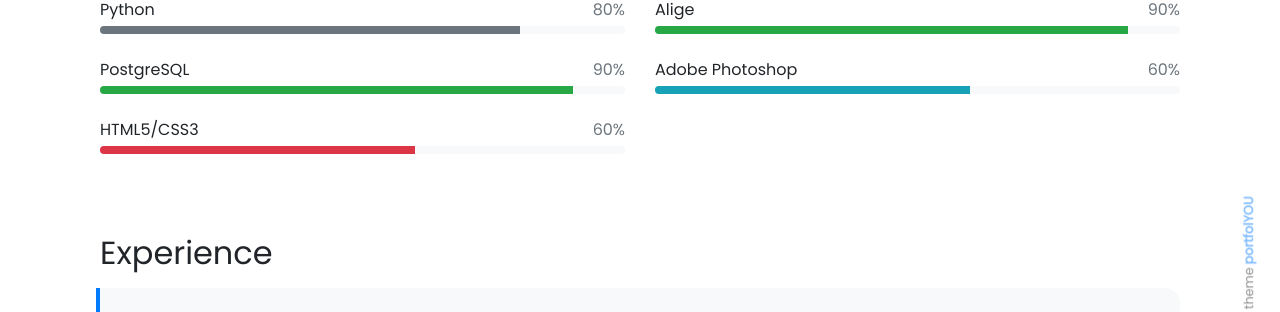
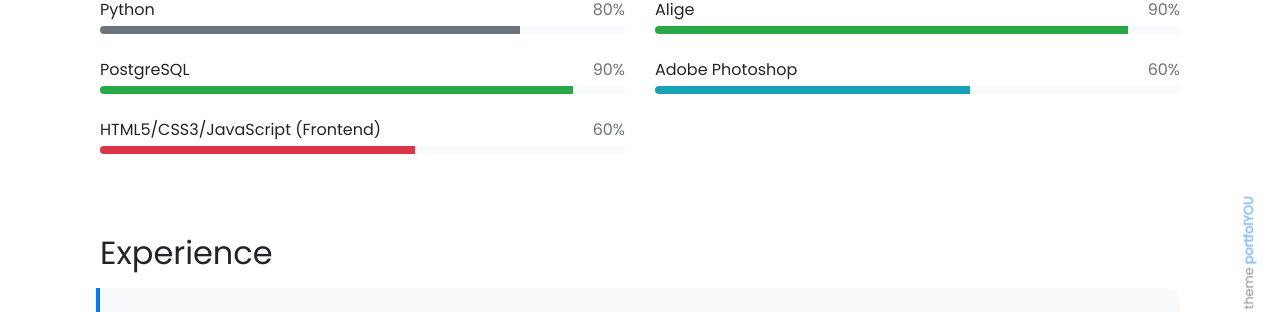
Before and after one commit to minhlu-i/minhlu-i.github.io, a Jekyll site: the page built from pages/about.md, in a window 1280 px wide. Shown: the part 471-783 px from the top of the page. Built offline with Jekyll 4.4.1, drawn with Linux system fonts in a browser that asks for light colours; nearby versions of some CDN libraries; emoji names are drawn with the system emoji font.

Commit message:
Update programming-skills.yml

```diff
--- a/_data/programming-skills.yml
+++ b/_data/programming-skills.yml
@@ -10,6 +10,6 @@
   percentage: 90
   color: success
 
-- name: HTML5/CSS3
+- name: HTML5/CSS3/JavaScript (Frontend)
   percentage: 60
   color: danger
```
